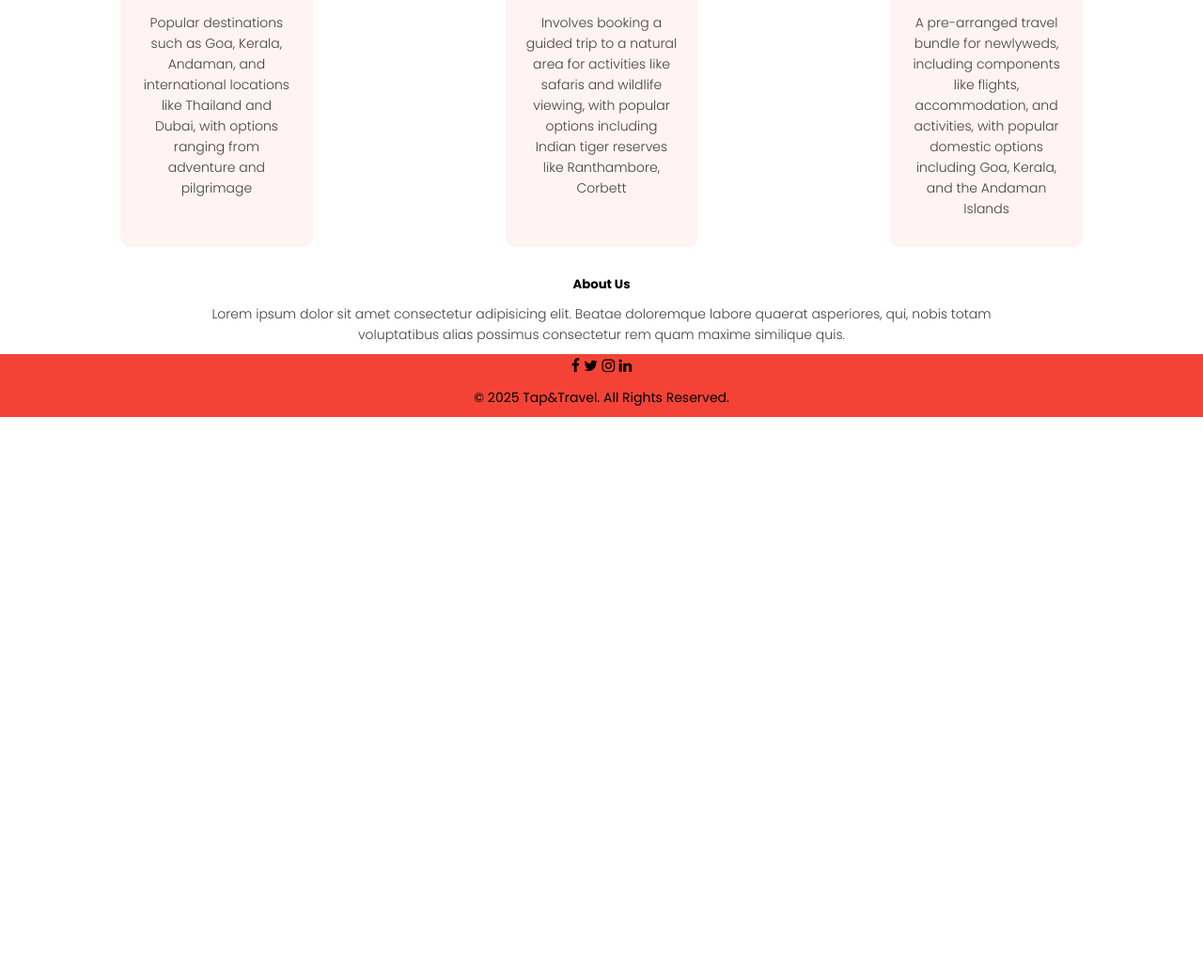
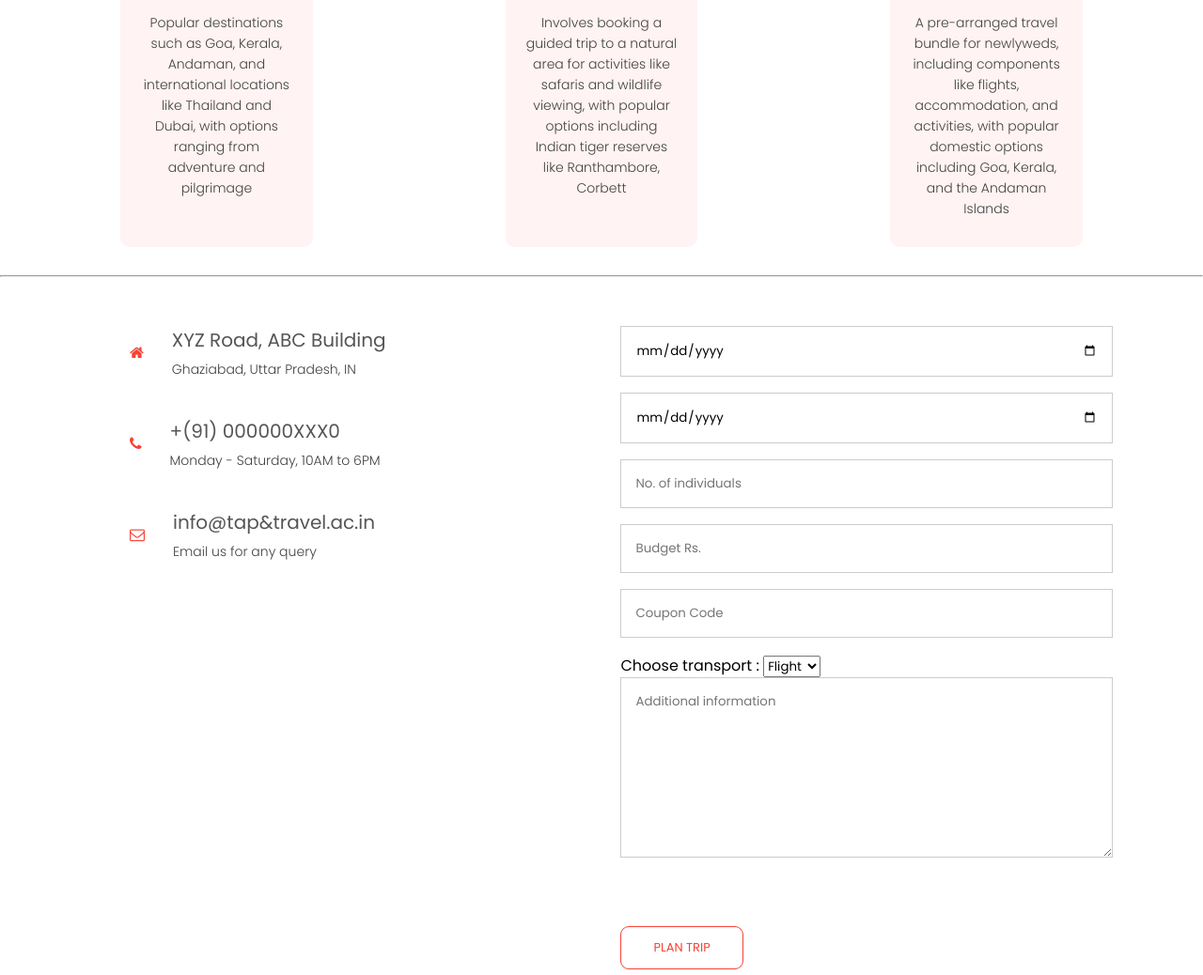
Before and after one commit to CSI-Trainees-25/AnshulKumar_24154079_task1, a plain HTML site: page index.html in a window 1280 px wide. Shown: the part 2222-3260 px from the top of the page at 94% size. Before the commit the page ends 2666 px from the top, so only its background shows below. Drawn offline with Linux system fonts and the light colour scheme.

Commit message:
Completed my first basic website

```diff
--- a/index.html
+++ b/index.html
@@ -74,6 +74,56 @@
             </div>
         </div>
     </section>
+    <hr>
+
+
+    <section class="contact-us">
+        <div class="row">
+            <div class="contact-col">
+                <div>
+                    <i class="fa fa-home"></i>
+                    <span>
+                        <h5>XYZ Road, ABC Building</h5>
+                        <p>Ghaziabad, Uttar Pradesh, IN</p>
+                    </span>
+                </div>
+                <div>
+                    <i class="fa fa-phone"></i>
+                    <span>
+                        <h5>+(91) 000000XXX0</h5>
+                        <p>Monday - Saturday, 10AM to 6PM</p>
+                    </span>
+                </div>
+                <div>
+                    <i class="fa fa-envelope-o"></i>
+                    <span>
+                        <h5>info@tap&travel.ac.in</h5>
+                        <p>Email us for any query</p>
+                    </span>
+                </div>
+            </div>
+            <div class="contact-col">
+
+                <form action="">
+                    <input type="date" placeholder="Start Date" required>
+                    <input type="date" placeholder="End Date" required>
+                    <input type="number" placeholder="No. of individuals" required>
+                    <input type="number" placeholder="Budget Rs." required>
+                    <input type="alphanumeric" placeholder="Coupon Code" required>
+                    <label for="transport">Choose transport :</label>
+                    <select id="transport" name="transport">
+                        <option value="Flight">Flight</option>
+                        <option value="Train">Train</option>
+                        <option value="Road">Road</option>
+                        <option value="Mixed">Mixed</option>
+                    </select>
+                    <textarea rows="8" placeholder="Additional information" required></textarea>
+
+                    <button type="submit" class="btn red-btn">PLAN TRIP</button>
+                </form>
+            </div>
+        </div>
+    </section>
     <div class="aboutsec">
         <h5>About Us</h5>
         <p>Lorem ipsum dolor sit amet consectetur adipisicing elit. Beatae doloremque labore quaerat asperiores, qui, nobis totam <br>voluptatibus alias possimus consectetur rem quam maxime similique quis.</p>
```
